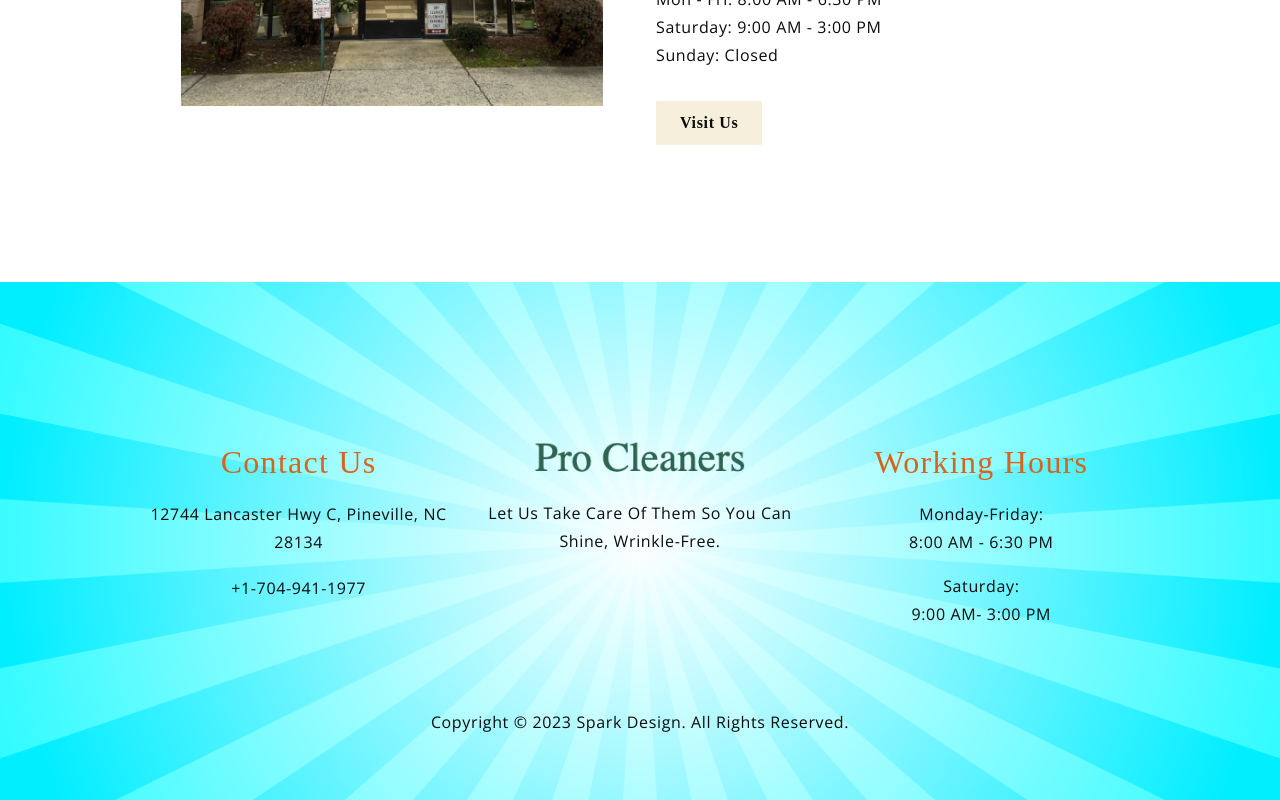
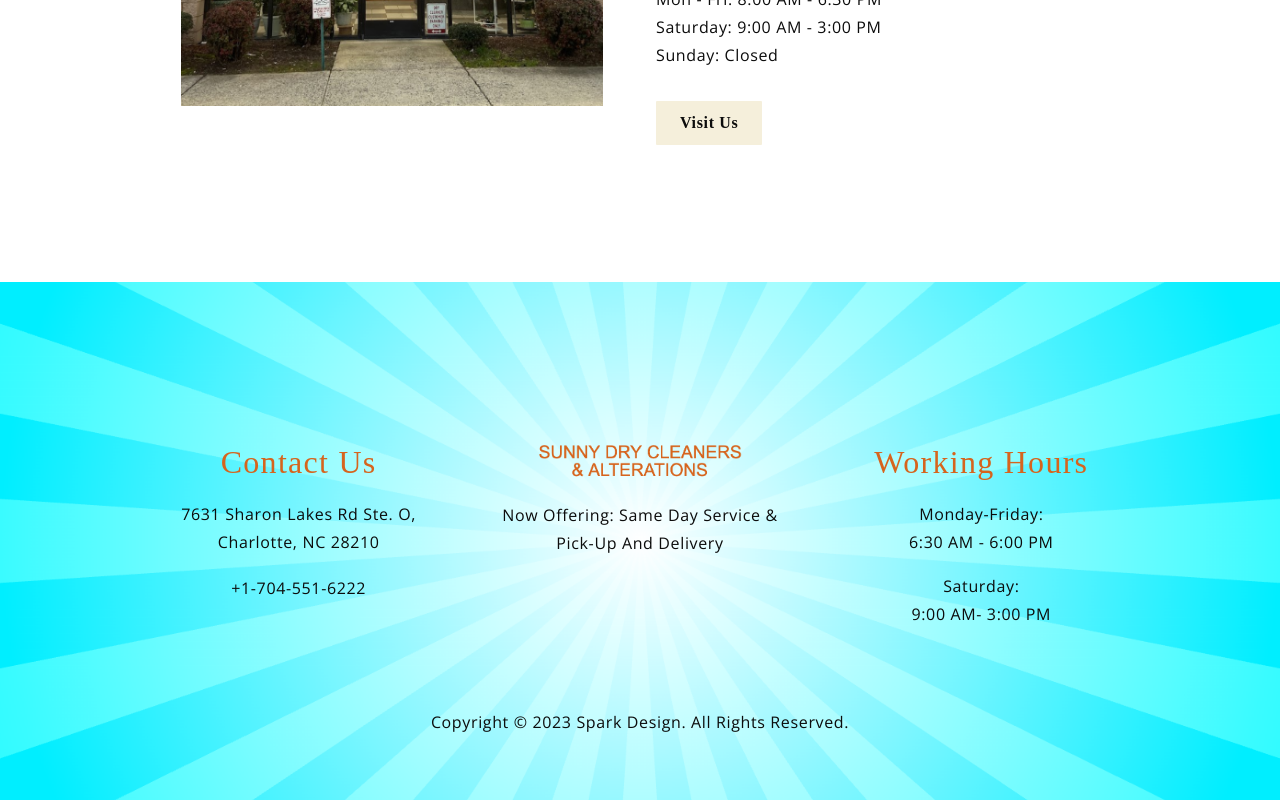
Before and after one commit to seansangpark/sunny_2.1, a React (Create React App) app: page / in a window 1280 px wide. Shown: the part 7714-8514 px from the top of the page. Built offline with nearby package versions, Linux system fonts and the light colour scheme; a web font is replaced by a local one.

Commit message:
footer modified

```diff
--- a/src/container/Footer/Footer.jsx
+++ b/src/container/Footer/Footer.jsx
@@ -4,14 +4,14 @@
 import './Footer.css';
 
 const Footer = () => {
-  const phoneNumber = '+1-704-941-1977';
+  const phoneNumber = '+1-704-551-6222';
 
   const handleAddressClick = (e) => {
     // Prevent the default behavior of the button click
     e.preventDefault();
 
     // URL for Sunny Dry cleaners & Alterations on Google Maps
-    const mapURL = 'https://goo.gl/maps/wJinyoHupmJLHfaz8';
+    const mapURL = 'https://maps.app.goo.gl/b6fyzNiCgYAFEp1G7';
 
     // Check if the user is on an iPhone
     const isiPhone = /iPhone|iPod/.test(navigator.userAgent);
@@ -48,7 +48,7 @@
             style={{ cursor: 'pointer' }}
             onClick={handleAddressClick}
           >
-            12744 Lancaster Hwy C, Pineville, NC 28134
+            7631 Sharon Lakes Rd Ste. O, Charlotte, NC 28210
           </p>
           <br />
           <p className='p__opensans'>
@@ -58,18 +58,18 @@
 
         <div className='app__footer-links_logo'>
           <img
-            src={images.pro}
+            src={images.sunny_logo}
             alt='footer_logo'
           />
           <p className='p__opensans'>
-            Let us take care of them so you can shine, wrinkle-free.
+            Now Offering: Same Day Service & Pick-Up and Delivery
           </p>
         </div>
 
         <div className='app__footer-links_work'>
           <h1 className='app__footer-headtext'>Working Hours</h1>
           <p className='p__opensans'>Monday-Friday:</p>
-          <p className='p__opensans'>8:00 aM - 6:30 pM</p>
+          <p className='p__opensans'>6:30 aM - 6:00 pM</p>
           <p className='p__opensans'>Saturday:</p>
           <p className='p__opensans'>9:00 aM- 3:00 pM</p>
         </div>
```
